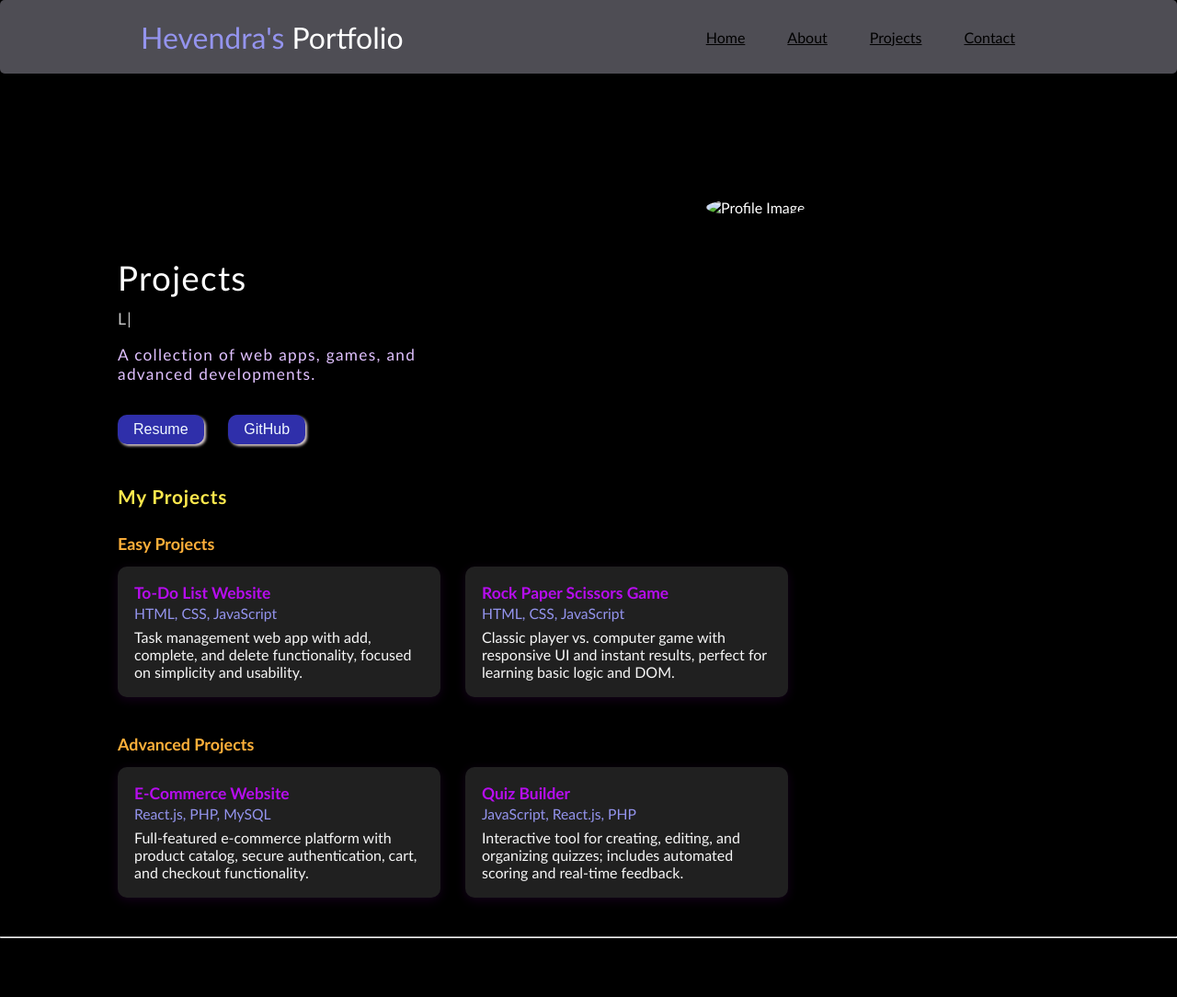
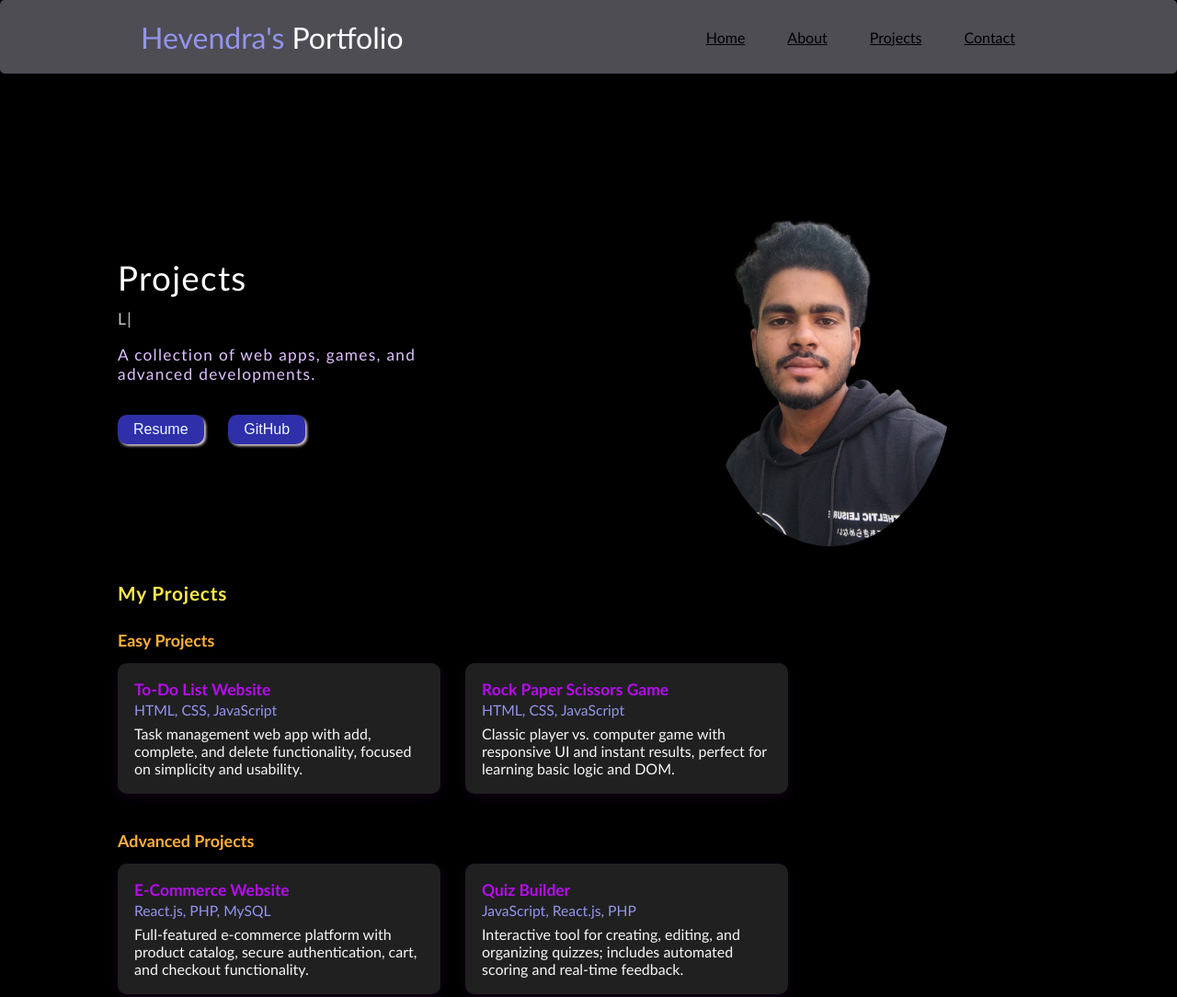
Before and after one commit to hevendra630/PORTFOLI0, a plain HTML site: page projects.html in a window 1280 px wide. Shown: the top 1084 px of the page at 92% size. Drawn offline with nearby package versions, Linux system fonts and the light colour scheme.

Commit message:
Update projects.html

```diff
--- a/projects.html
+++ b/projects.html
@@ -207,7 +207,7 @@
         <button><a href="https://github.com/hevendra630">GitHub</a></button>
       </div>
       <div class="rightsection">
-        <img class="profile-img" src="image2.jpg" alt="Profile Image">
+        <img class="profile-img" src="images/image2.jpg" alt="Profile Image">
       </div>
     </section>
     <!-- PROJECTS SECTION -->
```
